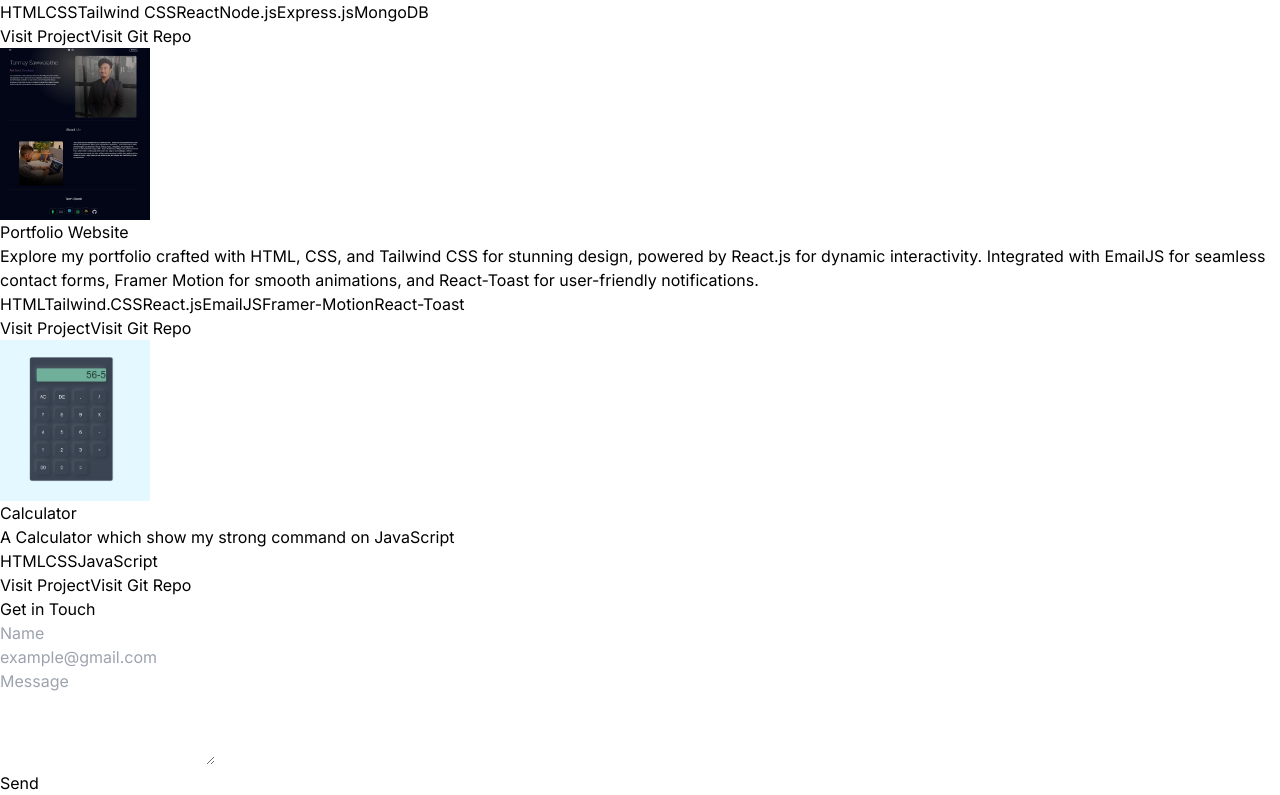
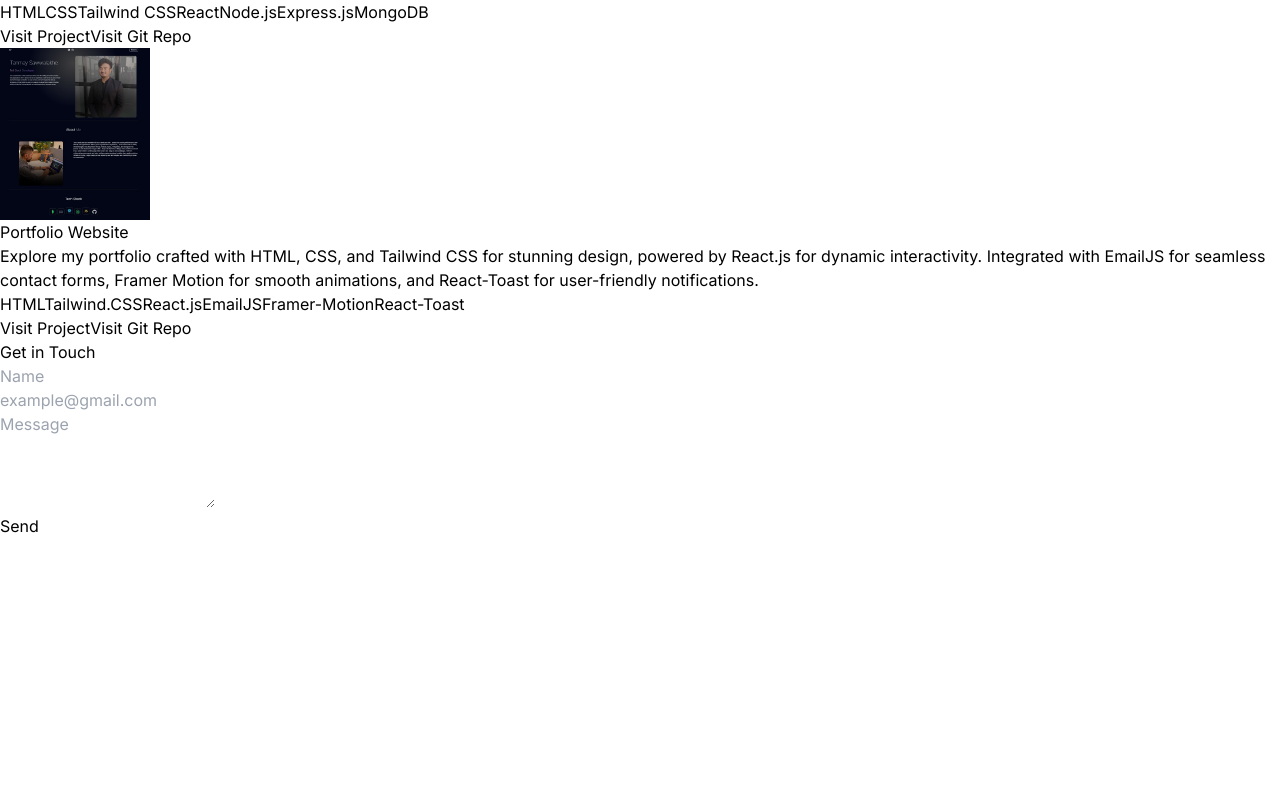
Before and after one commit to tanmay250501/React-Portfolio, a React (Vite) app: page / in a window 1280 px wide. Shown: the part 2884-3679 px from the top of the page. After the commit the page ends 3422 px from the top, so only its background shows below. Built offline with nearby package versions, Linux system fonts and the light colour scheme.

Commit message:
Update index.js

```diff
--- a/src/constants/index.js
+++ b/src/constants/index.js
@@ -43,14 +43,6 @@ export const PROJECTS = [
       "Explore my portfolio crafted with HTML, CSS, and Tailwind CSS for stunning design, powered by React.js for dynamic interactivity. Integrated with EmailJS for seamless contact forms, Framer Motion for smooth animations, and React-Toast for user-friendly notifications.",
     technologies: ["HTML","Tailwind.CSS", "React.js", "EmailJS" , "Framer-Motion" , "React-Toast" ],
   },
-  {
-    title: "Calculator",
-    image: project3,
-    gitHub:"https://github.com/tanmay250501/Calculator-in-JS",
-    link: "https://tanmay250501.github.io/Calculator-in-JS/",
-    description:
-      "A Calculator which show my strong command on JavaScript",
-    technologies: ["HTML", "CSS", "JavaScript", ],
-  }
+
 
 ];
```
